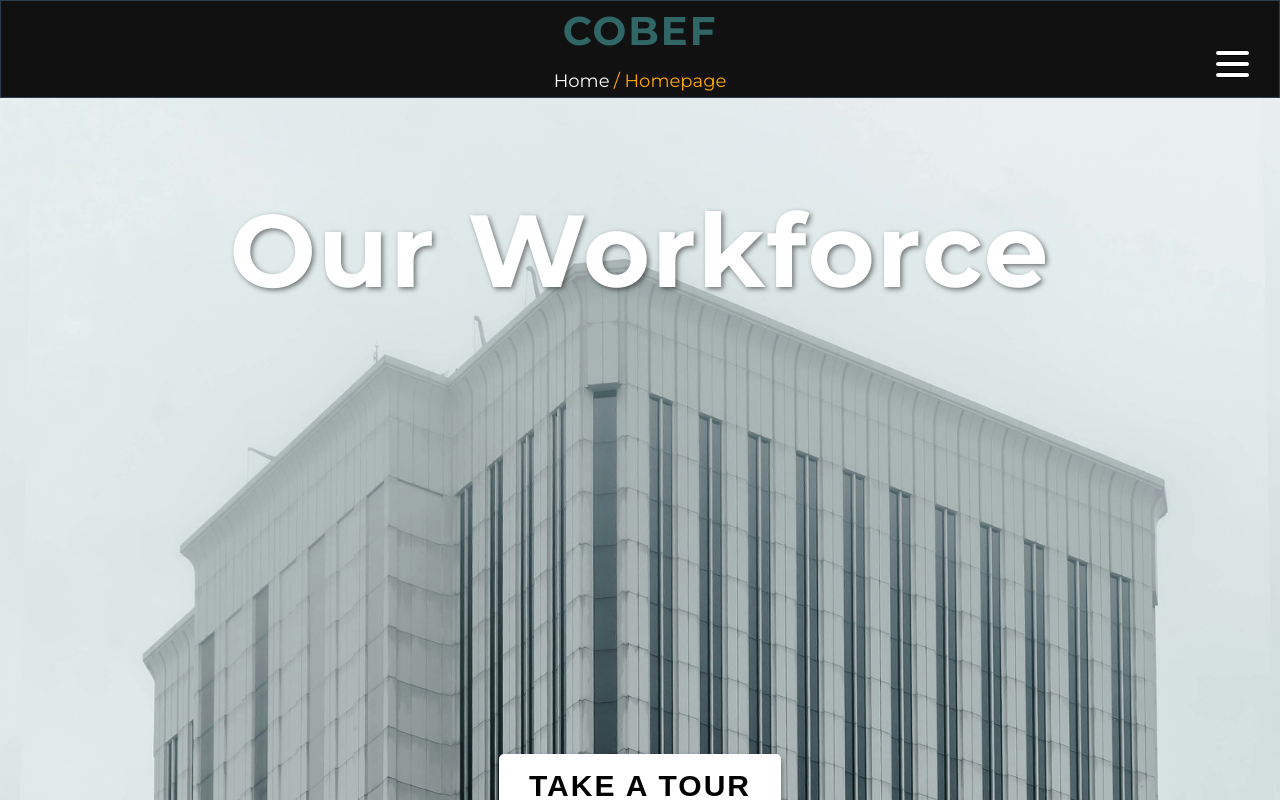
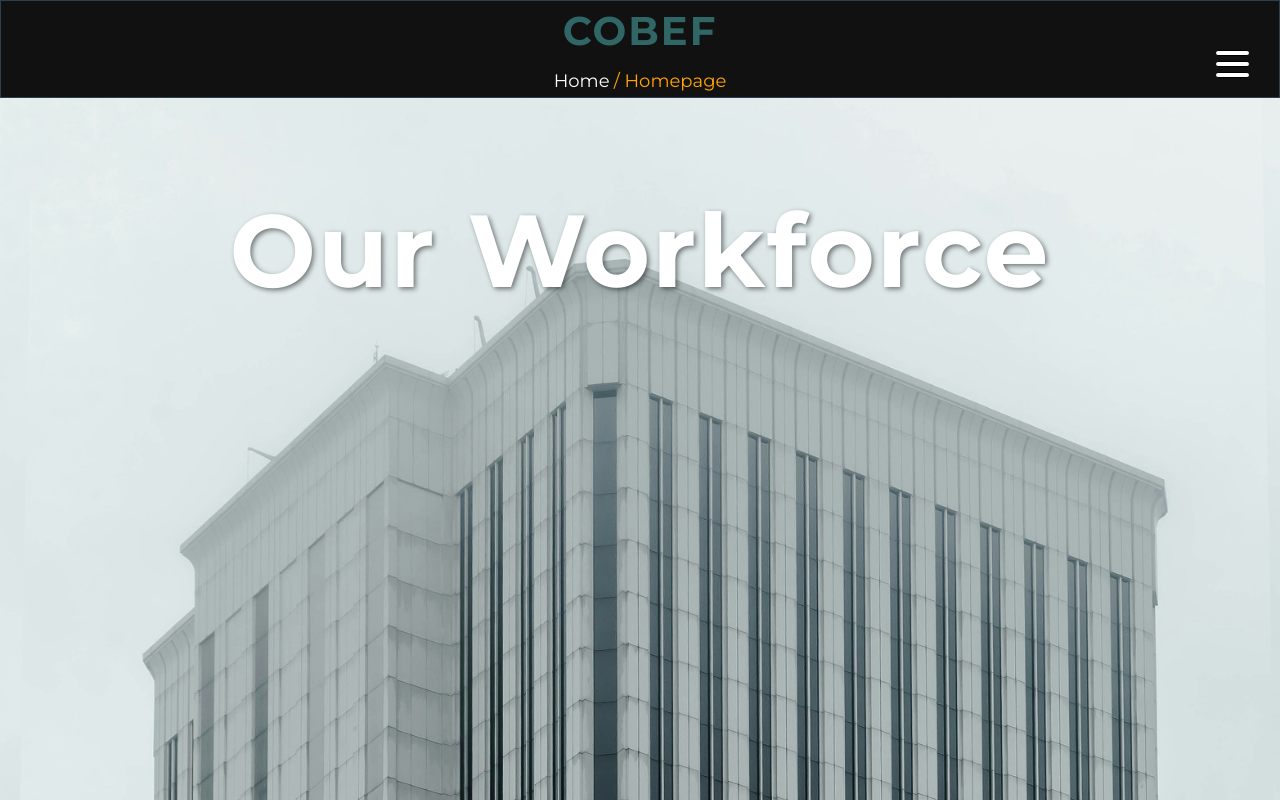
Before and after one commit to utibeinyangetuk/cobef, a Vue app: page / in a window 1280 px wide. Shown: the top 800 px of the page. Built offline with nearby package versions, Linux system fonts and the light colour scheme.

Commit message:
a little height increment

```diff
--- a/src/views/HomePage.vue
+++ b/src/views/HomePage.vue
@@ -71,7 +71,7 @@ const navigateTo = (path) => router.push(path);
 .container4 {
 	background-repeat: no-repeat;
 	background-size: cover;
-	height: 100vh;
+	height: 130vh;
 	position: relative;
 }
 
```
